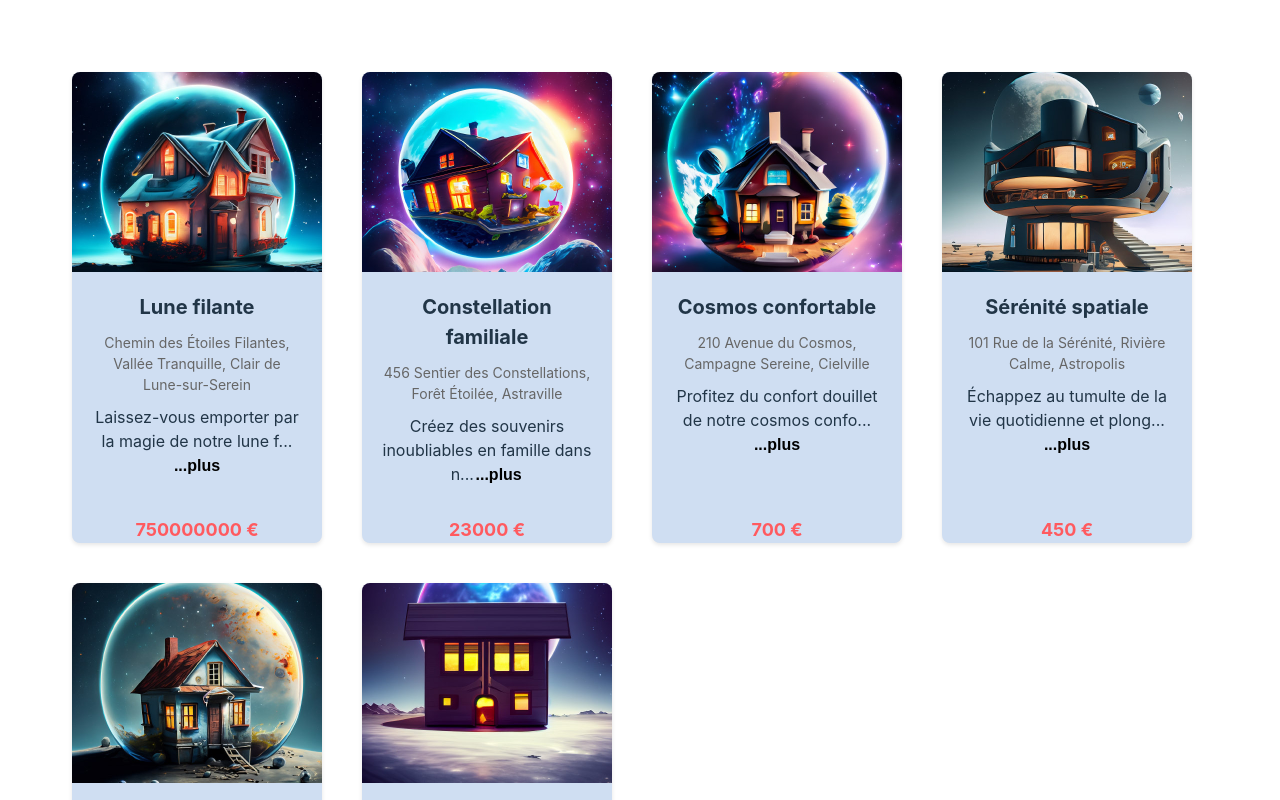
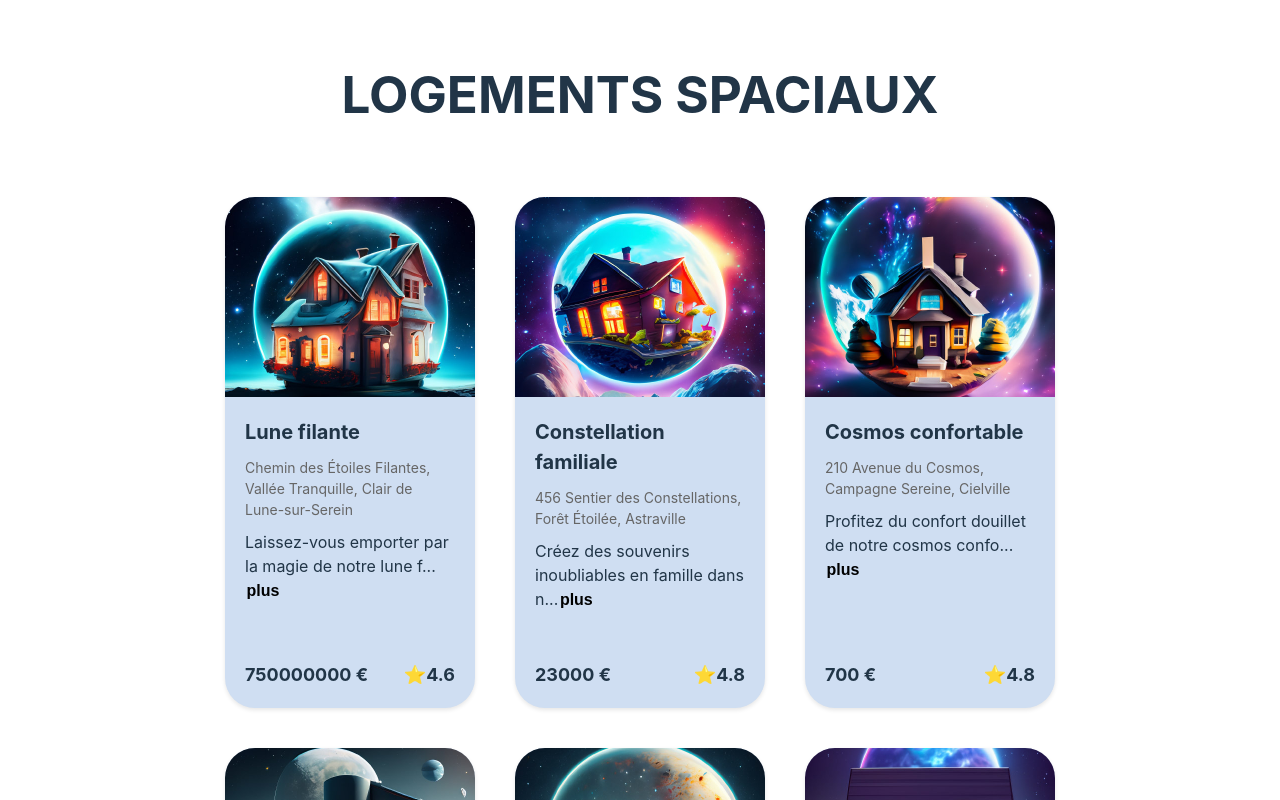
Before and after one commit to messaoudisony/Hackathon1, a React (Vite) app: page / in a window 1280 px wide. Shown: the top 800 px of the page. Built offline with nearby package versions, Linux system fonts and the light colour scheme.

Commit message:
update rate

```diff
--- a/sky.json
+++ b/sky.json
@@ -6,7 +6,8 @@
         "image_path": "src/assets/images/space1.jpg",
         "address": "Chemin des \u00c9toiles Filantes, Vall\u00e9e Tranquille, Clair de Lune-sur-Serein",
         "description": "Laissez-vous emporter par la magie de notre lune filante. Cette location romantique vous offre une vue imprenable, id\u00e9ale pour une escapade en amoureux sous les \u00e9toiles.",
-        "price": 750000000
+        "price": 750000000,
+        "rate": 4.6
     },
     {
         "id": 2,
@@ -14,7 +15,8 @@
         "image_path": "src/assets/images/space2.jpg",
         "address": "456 Sentier des Constellations, For\u00eat \u00c9toil\u00e9e, Astraville",
         "description": "Cr\u00e9ez des souvenirs inoubliables en famille dans notre constellation familiale. Cette spacieuse location spatiale vous accueille pour des moments de partage et de d\u00e9couverte.",
-        "price": 23000
+        "price": 23000,
+        "rate": 4.8
     },
     {
         "id": 3,
@@ -22,7 +24,8 @@
         "image_path": "src/assets/images/space3.jpg",
         "address": "210 Avenue du Cosmos, Campagne Sereine, Cielville",
         "description": "Profitez du confort douillet de notre cosmos confortable. Avec ses \u00e9quipements modernes et son atmosph\u00e8re accueillante, cette location spatiale vous promet un s\u00e9jour relaxant et agr\u00e9able.",
-        "price": 700
+        "price": 700,
+        "rate": 4.8
     },
     {
         "id": 4,
@@ -30,7 +33,8 @@
         "image_path": "src/assets/images/space4.jpg",
         "address": "101 Rue de la S\u00e9r\u00e9nit\u00e9, Rivi\u00e8re Calme, Astropolis",
         "description": "\u00c9chappez au tumulte de la vie quotidienne et plongez dans la s\u00e9r\u00e9nit\u00e9 spatiale de notre location. Offrant un refuge paisible au milieu des \u00e9toiles, cette escapade vous permettra de vous ressourcer en toute tranquillit\u00e9.",
-        "price": 450
+        "price": 450,
+        "rate": 4.9
     },
     {
         "id": 5,
@@ -38,7 +42,8 @@
         "image_path": "src/assets/images/space5.jpg",
         "address": "123 Rue de la Voie Lact\u00e9e, Montagnes C\u00e9lestes, Astrovilla",
         "description": "Offrez-vous une escapade de luxe avec notre \u00e9toile des galaxies. Nich\u00e9e parmi les \u00e9toiles scintillantes, cette location vous promet une exp\u00e9rience cosmique inoubliable.",
-        "price": 125000000
+        "price": 125000000,
+        "rate": 4.7
     },
     {
         "id": 6,
@@ -46,7 +51,8 @@
         "image_path": "src/assets/images/space6.jpg",
         "address": "789 Chemin des Rayons Rustiques, Canyon Rocheux, Astrebois",
         "description": "Plongez dans une ambiance chaleureuse dans cette cabane spatiale pour une exp\u00e9rience unique et authentique.",
-        "price": 2
+        "price": 2,
+        "rate": 4.9
     }
 ]
 }
--- a/src/App.css
+++ b/src/App.css
@@ -22,8 +22,11 @@
 .container {
   display: flex;
   flex-wrap: wrap;
-  margin: 0 auto;
+  justify-content: center;
   padding: 20px;
+  margin-left: 50px;
+  margin-right: 50px;
+  text-align: start;
 }
 
 .buttonDisplay {
@@ -42,7 +45,7 @@
 .house-card {
   display: flex;
   flex-direction: column;
-  border-radius: 8px;
+  border-radius: 30px;
   overflow: hidden;
   box-shadow: 0 2px 4px rgba(0, 0, 0, 0.1);
   margin-bottom: 20px;
@@ -84,7 +87,9 @@
 .house-price {
   font-size: 18px;
   font-weight: bold;
-  color: #ff5a5f;
+  padding: 20px;
+  display: flex;
+  justify-content: space-between;
 }
 
 
--- a/src/components/Cabane.jsx
+++ b/src/components/Cabane.jsx
@@ -17,6 +17,8 @@ const TreeHouses = () => {
   };
 
   return (
+    <>
+      <h1>LOGEMENTS SPACIAUX</h1>
       <div className="container">
         {data.housesData.map((house, index) => (
           <div key={house.id} className="house-card">
@@ -37,14 +39,18 @@ const TreeHouses = () => {
                   className="buttonDisplay"
                   onClick={() => toggleDescription(index)}
                 >
-                {isDescriptionReduced[index] ? "...plus" : "...moins"}
+                  {isDescriptionReduced[index] ? "plus" : "moins"}
                 </button>
               </div>
             </div>
-          <div className="house-price">{house.price} €</div>
+            <div className="house-price">
+              <div>{house.price} €</div>
+              <div>⭐{house.rate}</div>
+            </div>
           </div>
         ))}
       </div>
+    </>
   );
 };
 
```
Lines whose indentation alone changed are shown as unchanged.
